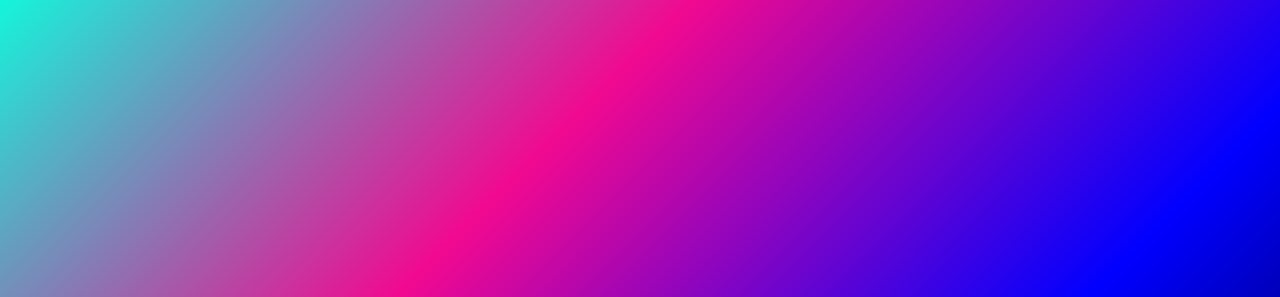
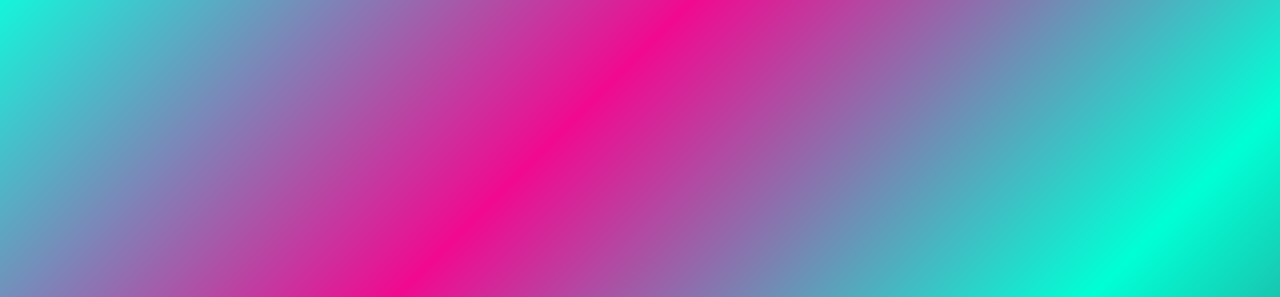
Before and after one commit to Daianegnjh/meuprojeto, a plain HTML site: page index.html in a window 1280 px wide. Shown: the top 297 px of the page. Drawn offline with Linux system fonts and the light colour scheme.

Commit message:
Update style.css

```diff
--- a/style.css
+++ b/style.css
@@ -10,7 +10,7 @@
         display: flex;
         align-items: center;
         justify-content: center;
-        background-image: linear-gradient(-45deg, black, blue, #f10990, #14f5db );
+        background-image: linear-gradient(-45deg, rgb(92, 46, 77), rgb(0, 255, 213), #f10990, #14f5db );
     }
 
 .container{
```
